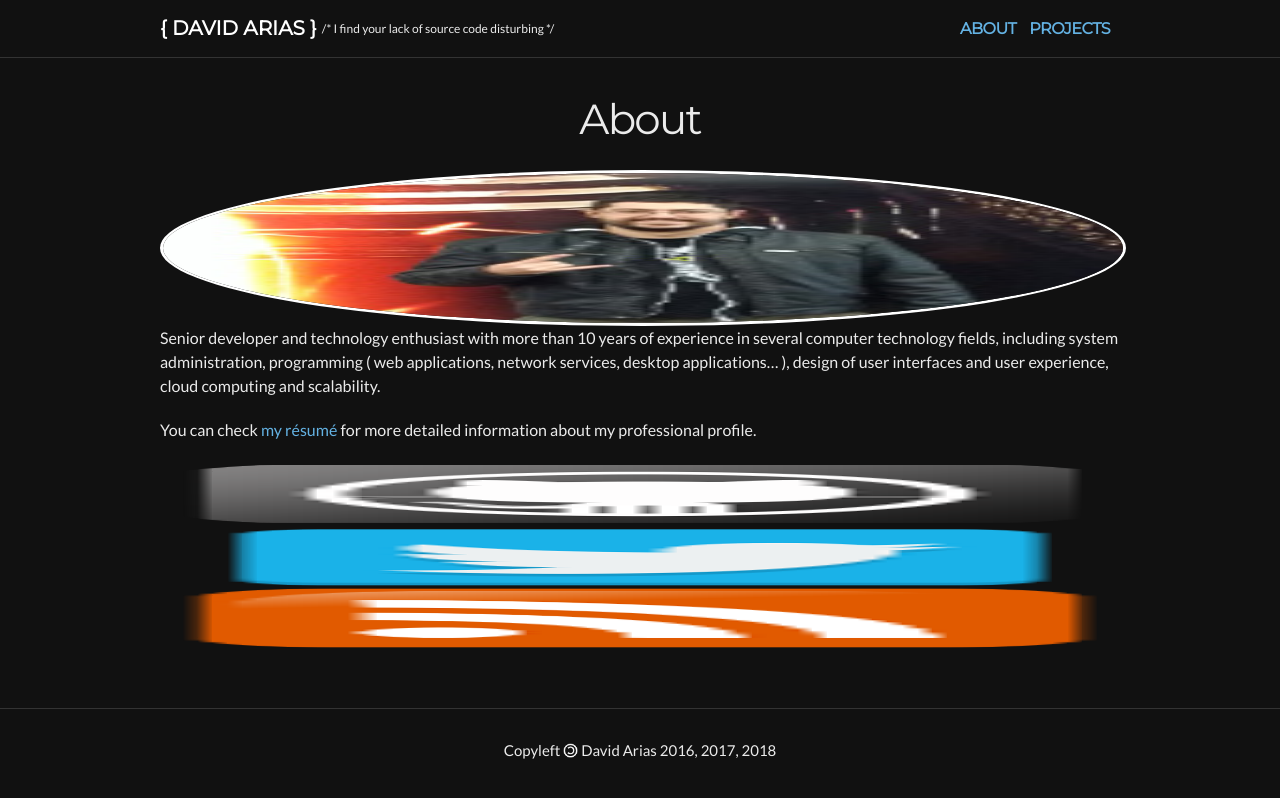
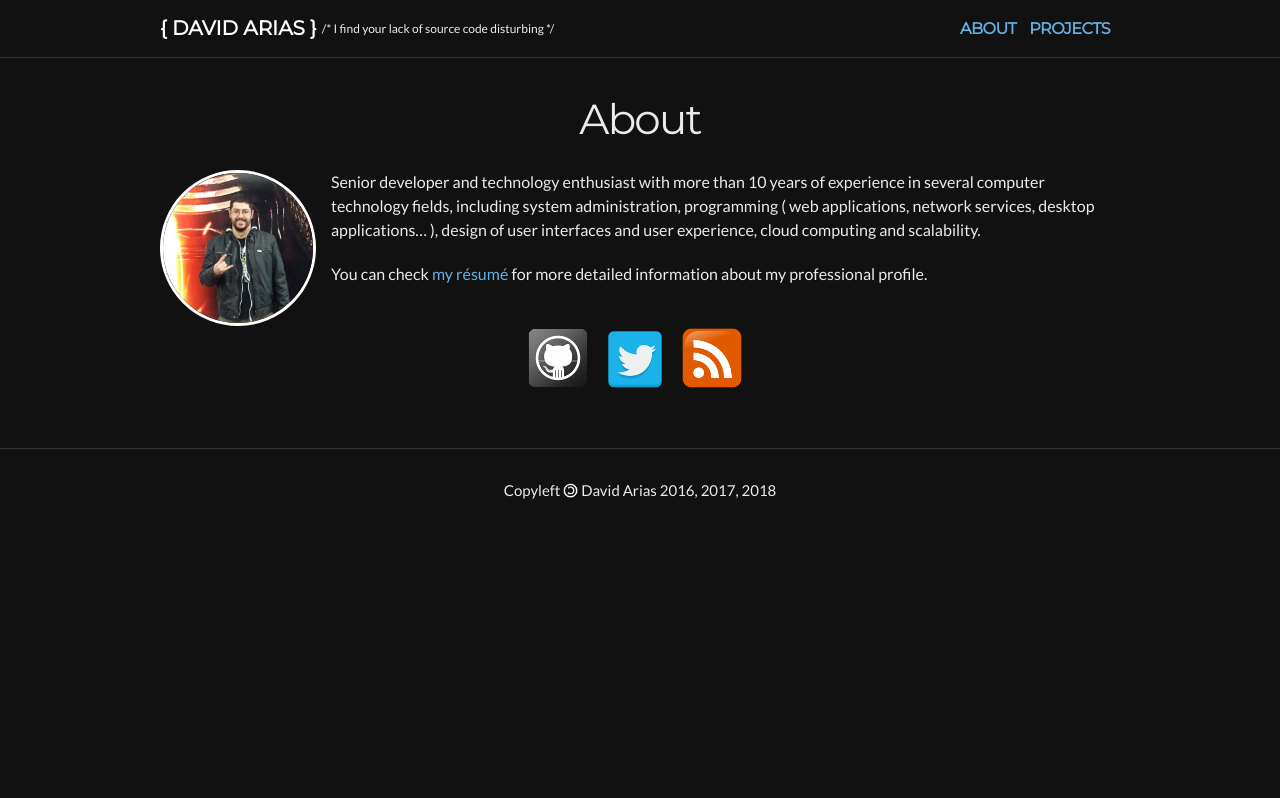
Before and after one commit to davidarias/davidarias.github.io, a Jekyll site: the page built from about.md, in a window 1280 px wide. Shown: the top 798 px of the page. Built offline with Jekyll 4.4.1, drawn with Linux system fonts in a browser that asks for light colours.

Commit message:
fix about page images

```diff
--- a/css/main.css
+++ b/css/main.css
@@ -62,7 +62,6 @@ b, strong {
     height: 15px;
     margin-bottom: -2px;
 }
-
 /* Layout Styles */
 /* ----------------------------------------------------------*/
 
@@ -326,8 +325,6 @@ b, strong {
 .post-content ul,
 .post-content ol { padding-left: 20px; }
 
-.post-content img { width: 960px; }
-
 .post pre,
 .post code {
     border: 1px solid #666;
```
